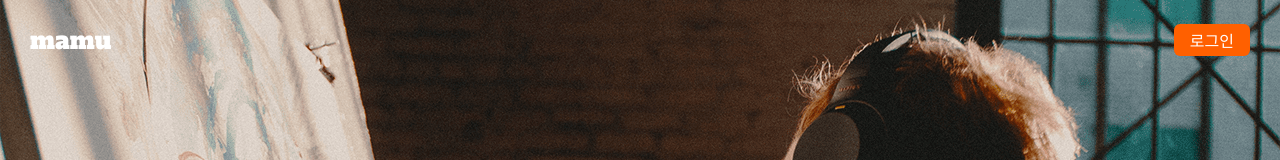
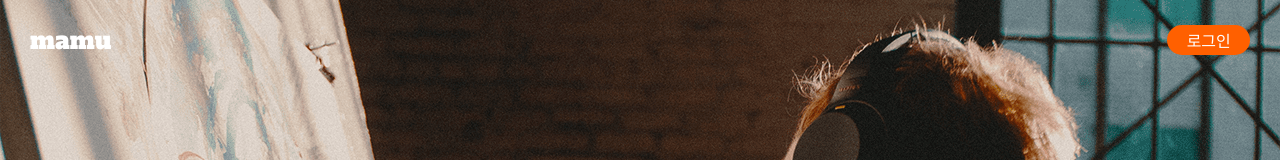
Before and after one commit to ju-ju2/mamu-project, a Next.js app: page / in a window 1280 px wide. Shown: the top 160 px of the page. Built offline with nearby package versions, Linux system fonts and the light colour scheme; a web font is replaced by a local one.

Commit message:
Move: 폴더 이름 변경 common => commons

```diff
--- a/pages/index.tsx
+++ b/pages/index.tsx
@@ -1,7 +1,7 @@
 import Head from "next/head";
-import Navigation from "../src/component/layout/navigation/navigation";
-import Banner from "../src/component/layout/banner/banner";
-import MainPage from "../src/component/units/main/main.container";
+import Navigation from "../src/components/commons/layout/navigation/navigation";
+import Banner from "../src/components/commons/layout/banner/banner";
+import MainPage from "../src/components/units/main/main.container";
 
 export default function Home() {
   return (
--- a/src/component/layout/navigation/navigaition.style.ts
+++ b/src/components/commons/layout/navigation/navigaition.style.ts
@@ -1,5 +1,4 @@
 import styled from "@emotion/styled";
-import { Button } from "antd";
 
 export const Wrapper = styled.div`
   width: 100vw;
@@ -29,12 +28,18 @@ export const LoginWrapper = styled.div`
   justify-content: space-between;
   align-items: center;
 `;
-export const MyLogin = styled(Button)`
-  background-color: #ff6000;
-  display: flex;
-  flex-direction: row;
-  justify-content: center;
-  align-items: center;
+export const MyLogin = styled.button`
+  width: auto;
+  height: 30px;
+  padding: 0 1.2rem;
+  color: white;
+  background: #ff6000;
+  border-radius: 15px;
+  border: none;
+  cursor: pointer;
+  :hover {
+    background-color: black;
+  }
 `;
 export const UserName = styled.div`
   /* text-shadow: 2px 2px 2px rgba(0, 0, 0, 0.5); */
--- a/src/component/layout/navigation/navigation.tsx
+++ b/src/components/commons/layout/navigation/navigation.tsx
@@ -1,6 +1,6 @@
 import Avvvatars from "avvvatars-react";
 import { useRecoilState } from "recoil";
-import { isLoginState } from "../../../commons/store";
+import { isLoginState } from "../../../../commons/store";
 import {
   LoginWrapper,
   MyLogin,
@@ -8,11 +8,19 @@ import {
   UserName,
   Wrapper,
 } from "./navigaition.style";
+import { useRouter } from "next/router";
+import { Modal } from "antd";
 
 export default function Navigation() {
+  const router = useRouter();
   const [isLogin, setIsLogin] = useRecoilState(isLoginState);
   const onClickLogin = () => {
+    router.push("/login");
+  };
+  const onClickLogout = () => {
     setIsLogin((prev) => !prev);
+    Modal.info({ content: "로그아웃 완료" });
+    router.push("/");
   };
   return (
     <Wrapper>
@@ -22,14 +30,10 @@ export default function Navigation() {
           <>
             <Avvvatars style="shape" value="hanju" />
             <UserName>한주연님</UserName>
-            <MyLogin type="primary" onClick={onClickLogin}>
-              로그아웃
-            </MyLogin>
+            <MyLogin onClick={onClickLogout}>로그아웃</MyLogin>
           </>
         ) : (
-          <MyLogin type="primary" onClick={onClickLogin}>
-            로그인
-          </MyLogin>
+          <MyLogin onClick={onClickLogin}>로그인</MyLogin>
         )}
       </LoginWrapper>
     </Wrapper>
```
Also changed, not shown: src/components/commons/layout/banner/banner.tsx (renamed from src/component/layout/banner/banner.tsx), src/components/units/main/main.container.tsx (renamed from src/component/units/main/main.container.tsx), src/components/units/main/main.presenter.tsx (renamed from src/component/units/main/main.presenter.tsx), src/components/units/main/main.styles.tsx (renamed from src/component/units/main/main.styles.tsx).
